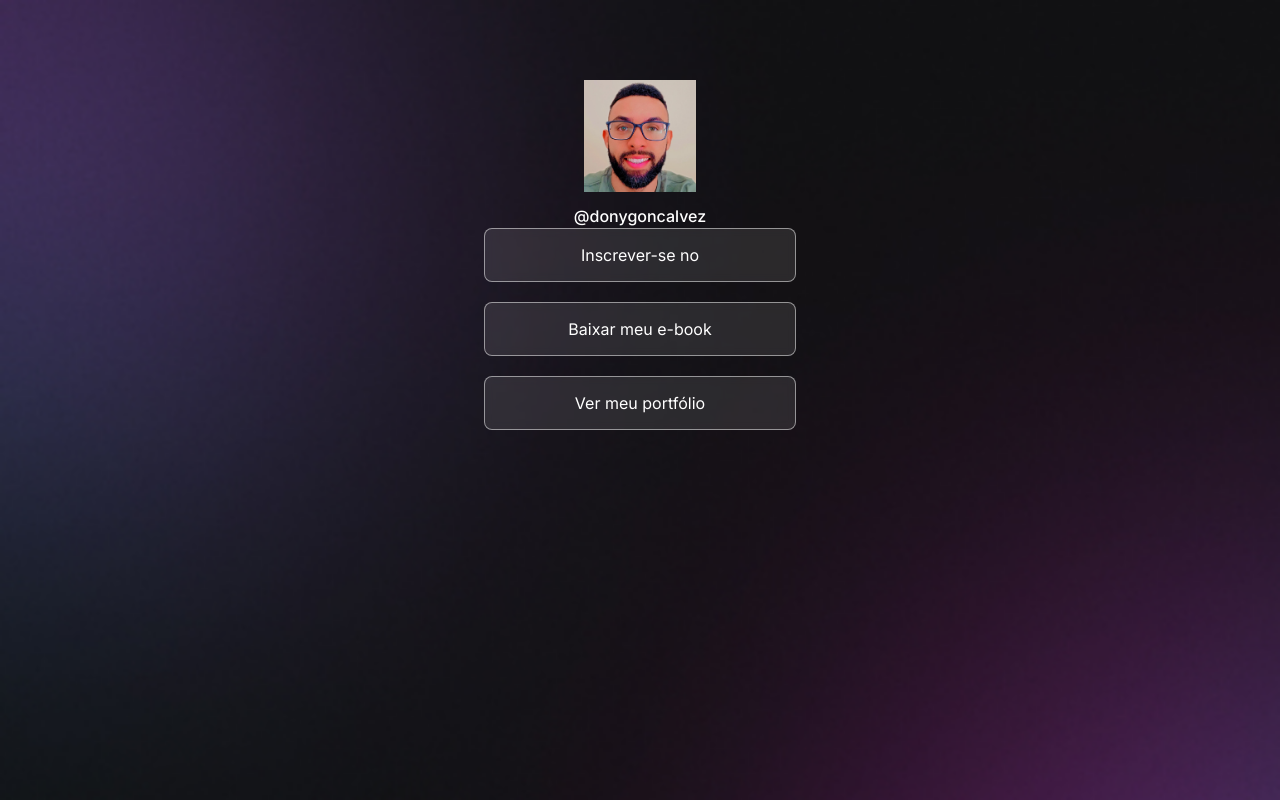
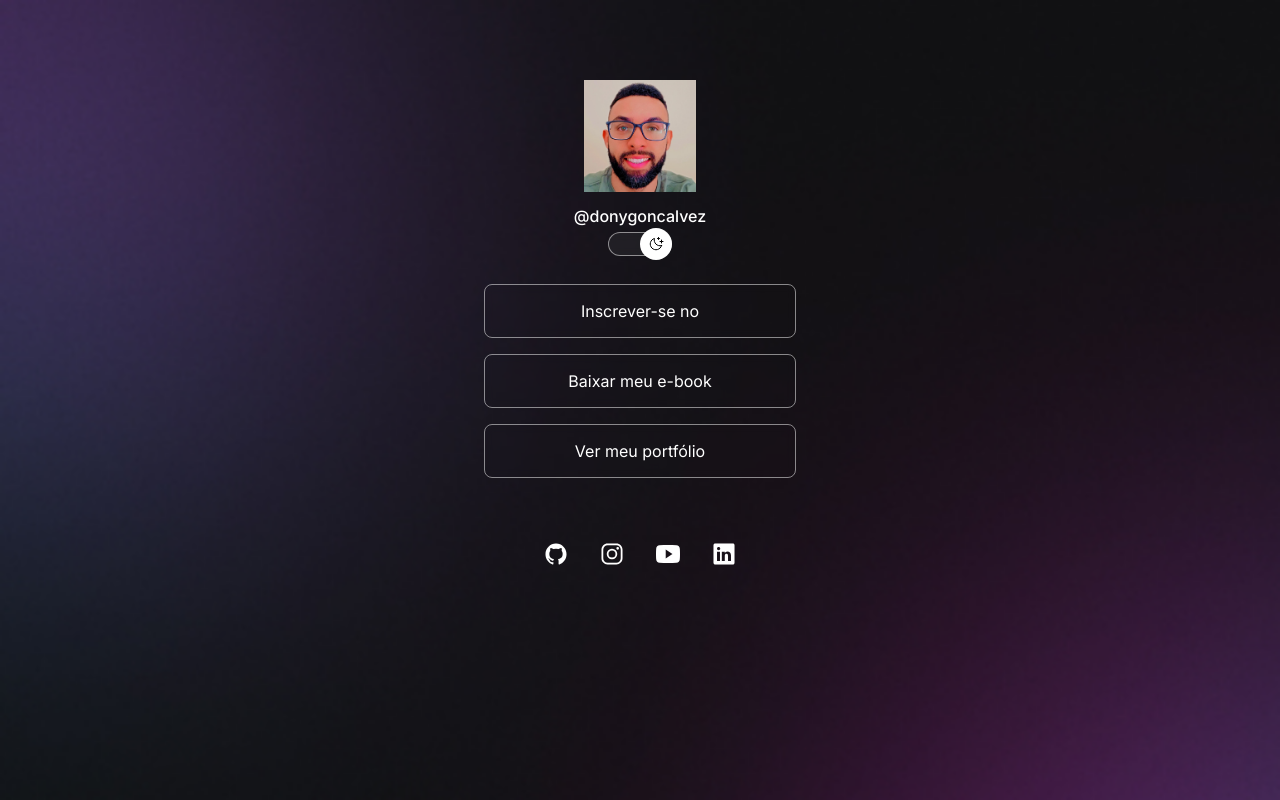
Before and after one commit to dony5921/Rocktseat_1, a plain HTML site: page index.html in a window 1280 px wide. Drawn offline with nearby package versions, Linux system fonts and the light colour scheme.

Commit message:
fea; commit _3

```diff
--- a/index.html
+++ b/index.html
@@ -1,5 +1,5 @@
 <!DOCTYPE html>
-<html lang="pt-br">
+<html lang="pt-br" class="">
 <head>
 
   <link rel="preconnect" href="https://fonts.googleapis.com">
@@ -14,10 +14,17 @@
   <div id="container">
   <div id="profile">
     <img
-    src="./assets/dony.img.jpg" alt="Foto de Dony , sorrindo usando oculos  e camisa preta "
+    src="./assets/dony.img.jpg" alt="Foto de Dony , sorrindo usando óculos  e camisa preta "
     />
     <p>@donygoncalvez</p>
     <div>
+
+      <div id="switch" onclick="toggleMode()">
+        <button></button>
+        <span></span>
+
+      </div>
+
       <ul>
          <li>
           <a href="#">Inscrever-se no</a>
@@ -30,8 +37,34 @@
          <li>
           <a href="https://github.com/dony5921">Ver meu portfólio</a>
          </li>
+
       </ul>
+      <div id="social-links">
+        <a href="https://github.com/dony5921" target="_blank">
+          <ion-icon name="logo-github"></ion-icon>
+        </a>
+
+        <a href="https://github.com/dony5921" target="_blank">
+        <ion-icon name="logo-instagram"></ion-icon>
+        </a>
+
+        <a href="https://github.com/dony5921" target="_blank">
+        <ion-icon name="logo-youtube"></ion-icon>
+        </a>
+
+        <a href="https://github.com/dony5921" target="_blank">
+        <ion-icon name="logo-linkedin"></ion-icon>
+        </a>
+
+      </div>
     </div>
+
+
+
+
+    <script type="module" src="https://unpkg.com/ionicons@7.1.0/dist/ionicons/ionicons.esm.js"></script>
+<script nomodule src="https://unpkg.com/ionicons@7.1.0/dist/ionicons/ionicons.js"></script>
+<script  src="./script.js"></script>
   </div>
 </body>
 </html>
--- /dev/null
+++ b/script.js
@@ -0,0 +1,5 @@
+function toggleMode() {
+   const html = document.documentElement
+
+   html.classList.toggle('light')
+}
--- a/style.css
+++ b/style.css
@@ -4,13 +4,34 @@
    box-sizing: border-box;
 }
 
+:root {
+    --text-color: white;
+    --bg-url: url(./assets/bg-mobile.jpg);
+    --stroke-color:rgba(255, 255, 255, 0.5);
+    --sufarce-color: rgba(255, 255, 255, 0.05);
+    --sufarce-color-hover: rgba(0, 0, 0, 0.02);
+    --hightlight-color: rgba(0, 0, 0, 0.02);
+    --switch-bg-url: url(./assets/moon-stars.svg);
+    }
+
+.light{
+    --text-color: black;
+    --bg-url: url(./assets/bg-mobile-light.jpg);
+    --stroke-color: rgba(0, 0, 0, 0.5);
+    --sufarce-color: rgba(0, 0, 0, 0.05);
+    --surface-color-hover: rgba(0, 0, 0, 0.02);
+    --hightlight-color: rgba(0, 0, 0, 0.1);
+    --switch-bg-url: url(./assets/sun.svg);
+
+}
+
 body {
-    background: url(./assets/bg-mobile.jpg) no-repeat top center/cover;
+    background: var(--bg-url) no-repeat top center/cover;
 }
 
 body * {
     font-family: 'Inter', sans-serif;
-    color: #ffffff;
+    color: var(--text-color);
 }
 
 #container{
@@ -19,6 +40,7 @@ body * {
 
 }
 
+/* profile*/
 
 #profile {
     text-align: center;
@@ -34,11 +56,60 @@ body * {
     margin-top: 8px;
 }
 
+/* swuitch*/
+
+#switch {
+    position: relative;
+    width: 64px;
+
+    margin: 4px auto;
+}
+
+#switch button {
+    width: 32px;
+    height: 32px;
+    background: white var(--switch-bg-url) no-repeat center;
+    border: 0;
+    border-radius: 50%;
+
+    position: absolute;
+    top: 50%;
+    right: 0;
+    z-index: 1;
+    transform: translateY(-50%);
+
+    animation: slide-back 0.2s;
+}
+
+.light #swhitch button {
+    animation: slide-in 0.4s;
+}
+
+#switch button:hover {
+    outline: 8px solid var(--hightlight-color);
+}
+
+#switch span{
+    display: block;
+    width: 64px;
+    height: 24px;
+    background: var(--sufarce-color);
+    border: 1px solid var(--stroke-color);
+    backdrop-filter: blur(4px);
+    --webkit-backdrop-filter: blur(4px);
+    border-radius: 9999px;
+
+}
+
+
+/* links*/
 ul{
  list-style: none;
  display: flex;
  flex-direction: column;
- gap: 20px;
+ gap: 16px;
+
+ padding: 24px 0;
 
 }
 
@@ -47,8 +118,8 @@ ul li a {
     align-items: center;
     justify-content: center;
     padding: 16px 24px;
-    background: rgba(255, 255, 255, 0.1);
-    border: 1px solid rgba(255,255, 255, 0.5);
+    background: var(--surface-color);
+    border: 1px solid var(--stroke-color);
     border-radius: 8px;
     backdrop-filter: blur(4px);
     -webkit-backdrop-filter: blur(4px);
@@ -58,8 +129,54 @@ ul li a {
 
     transition: background 0.2s;
 }
+/*pseudo-selector */
 
 ul li a:hover{
     background: rgba(255, 255, 255, 0.05);
-    border: 1.5px solid white ;
+    border: 1.5px solid var(--text-color);
 }
+
+/*social links*/
+#social-links{
+    display: flex;
+    justify-content: center;
+
+    padding: 24px 0;
+
+    font-size: 24px;
+}
+
+#social-links a {
+    display: flex;
+    align-items: center;
+    justify-content: center;
+    padding: 16px;
+
+    transition: background 0.2s;
+    border-radius: 50%;
+}
+
+#social-links a:hover{
+    background: var(--hightlight-color);
+
+}
+
+/* animation */
+
+@keyframes  slide-in {
+    from {
+        left: 0;
+    }
+    to{
+        left: 50%;
+    }
+}
+
+@keyframes slide-back {
+    from{
+        left: 50%;
+    }
+    to {
+        left: 0;
+    }
+}
```
